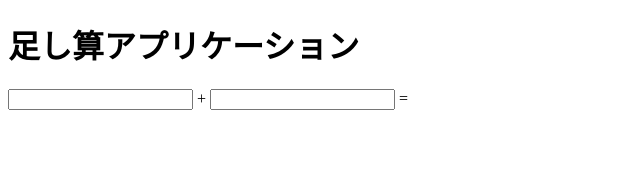
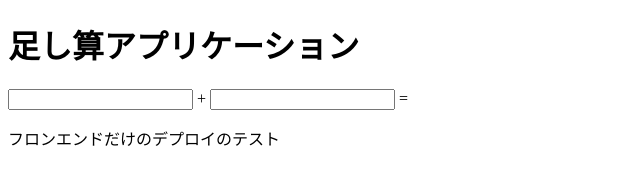
Before and after one commit to osuke-noguchi/github-actions, a plain HTML site: page frontend/index.html in a window 1280 px wide. Shown: the whole page, without its empty margins (0-640 px from the left). Drawn offline with Linux system fonts and the light colour scheme.

Commit message:
Update index.html

```diff
--- a/frontend/index.html
+++ b/frontend/index.html
@@ -13,6 +13,7 @@
       =
       <span id="sum"></span>
     </div>
+    <p>フロンエンドだけのデプロイのテスト</p>
     <script src="main.js"></script>
   </body>
 </html>
```
